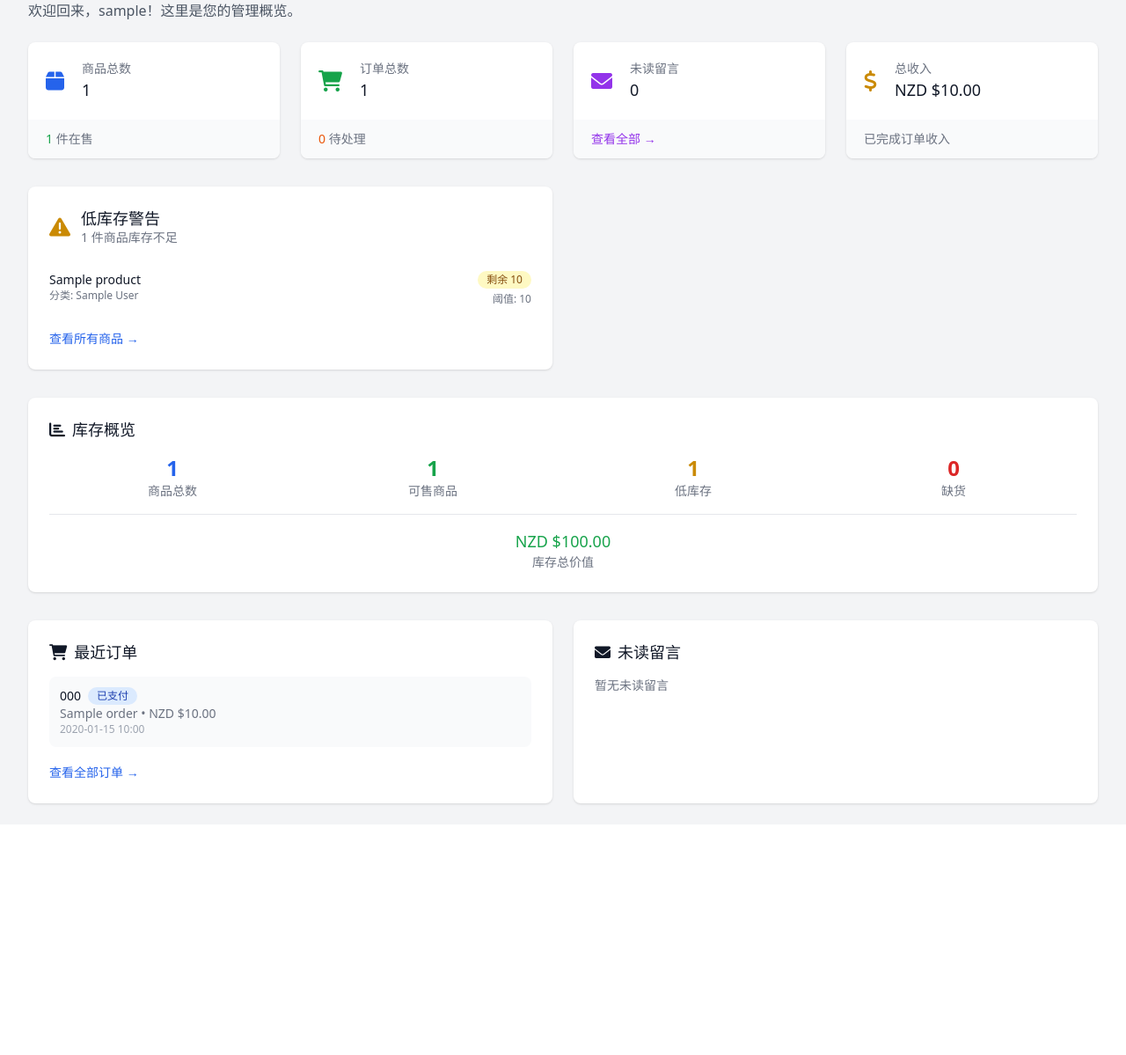
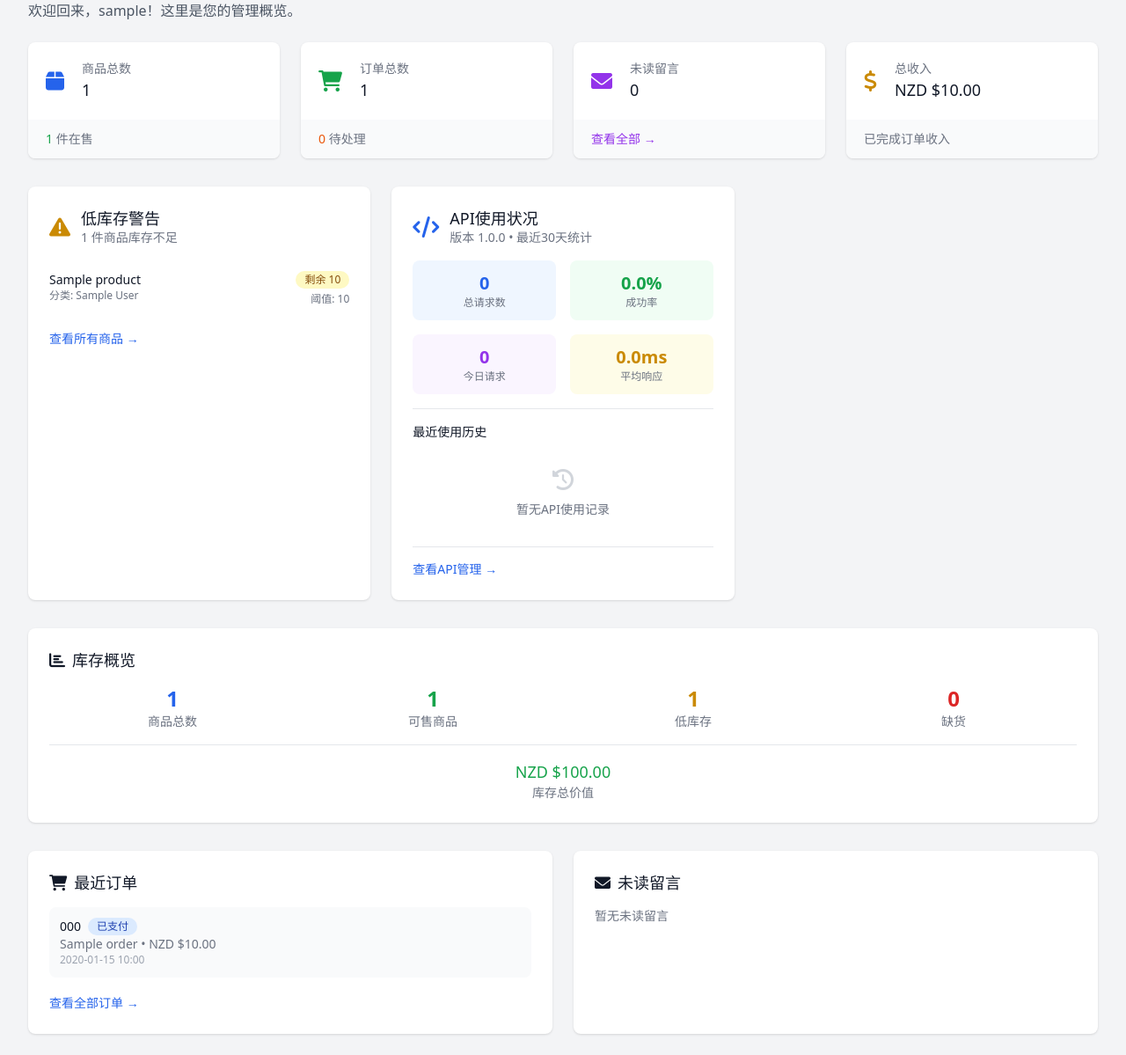
Before and after one commit to sarahliuakl/sarasecondhandstaff, a Flask app: page /admin/dashboard in a window 1280 px wide. Shown: the part 120-1319 px from the top of the page at 88% size. Before the commit the page ends 1037 px from the top, so only its background shows below. Run offline with Flask 3, Linux system fonts and the light colour scheme; a user stored in the database is signed in; tables that the repository leaves empty hold one stand-in row (values such as "Sample post"); some libraries are stand-ins or nearby versions.

Commit message:
实现API使用状况监控和日志记录系统
功能特性:
- 新增APIUsageLog模型用于记录API请求日志
- 实现API使用统计功能，包括总请求数、成功率、响应时间等
- 为所有API端点添加自动日志记录装饰器
- 在管理后台仪表盘添加API使用状况监控区域
- 显示API版本、统计数据和最近10条使用历史
- 增强API管理页面以显示详细的使用信息

技术实现:
- API日志记录包含端点、方法、IP地址、响应状态、处理时间等详细信息
- 自动统计最近30天的API使用数据
- 支持成功率计算和平均响应时间分析
- 在仪表盘低库存警告右侧添加API监控区域
- 提供跳转到API管理页面的便捷链接

```diff
--- a/src/admin/routes.py
+++ b/src/admin/routes.py
@@ -11,6 +11,7 @@
 from ..models import get_low_stock_products, get_out_of_stock_products, get_inventory_stats
 from ..models import get_sales_stats, get_monthly_sales_trend, get_popular_products, get_customer_stats
 from ..models import get_all_categories, get_category_by_id, create_category
+from ..models import get_api_usage_stats, get_recent_api_logs
 from ..utils import sanitize_user_input, validate_form_data, validate_email_address
 from ..file_upload import upload_image, delete_image, get_image_url
 from ..api_auth import APIKeyManager
@@ -115,12 +116,20 @@
     # 获取未读留言
     unread_messages = Message.query.filter(Message.status == 'unread').limit(5).all()
 
+    # 获取API使用统计数据
+    api_stats = get_api_usage_stats()
+
+    # 获取最近的API使用日志
+    recent_api_logs = get_recent_api_logs(10)
+
     return render_template('admin/dashboard.html',
                          stats=stats,
                          recent_orders=recent_orders,
                          unread_messages=unread_messages,
                          low_stock_products=low_stock_products,
-                         out_of_stock_products=out_of_stock_products)
+                         out_of_stock_products=out_of_stock_products,
+                         api_stats=api_stats,
+                         recent_api_logs=recent_api_logs)
 
 
 @admin.route('/profile', methods=['GET', 'POST'])
@@ -1204,8 +1213,17 @@
         # 检查API Key是否已配置
         api_configured = APIKeyManager.is_api_key_configured()
 
+        # 获取API使用统计数据
+        api_stats = get_api_usage_stats()
+
+        # 获取最近的API使用日志（更多条数用于详细显示）
+        recent_api_logs = get_recent_api_logs(50)
+
         logger.info(f'API管理页面访问 - 管理员: {current_user.username}')
-        return render_template('admin/api_management.html', api_configured=api_configured)
+        return render_template('admin/api_management.html',
+                             api_configured=api_configured,
+                             api_stats=api_stats,
+                             recent_api_logs=recent_api_logs)
 
     except Exception as e:
         logger.error(f'API管理页面加载失败: {str(e)} - 管理员: {current_user.username}')
--- a/src/models.py
+++ b/src/models.py
@@ -1028,3 +1028,150 @@
         db.session.rollback()
         print(f"初始化默认分类失败: {str(e)}")
         return False
+
+
+class APIUsageLog(db.Model):
+    """API使用日志模型 - 记录API请求和使用情况"""
+    __tablename__ = 'api_usage_logs'
+
+    id = db.Column(db.Integer, primary_key=True)
+    endpoint = db.Column(db.String(200), nullable=False)  # API端点
+    method = db.Column(db.String(10), nullable=False)  # HTTP方法
+    ip_address = db.Column(db.String(45))  # 客户端IP地址 (支持IPv6)
+    user_agent = db.Column(db.Text)  # 用户代理字符串
+    api_key_hash = db.Column(db.String(64))  # API密钥哈希(部分显示)
+    request_data = db.Column(db.Text)  # 请求数据(JSON格式)
+    response_status = db.Column(db.Integer)  # 响应状态码
+    response_size = db.Column(db.Integer)  # 响应大小(字节)
+    processing_time = db.Column(db.Float)  # 处理时间(毫秒)
+    error_message = db.Column(db.Text)  # 错误信息
+    success = db.Column(db.Boolean, default=True)  # 请求是否成功
+    created_at = db.Column(db.DateTime, default=datetime.utcnow, index=True)
+
+    def to_dict(self):
+        """转换为字典格式"""
+        return {
+            'id': self.id,
+            'endpoint': self.endpoint,
+            'method': self.method,
+            'ip_address': self.ip_address,
+            'user_agent': self.user_agent,
+            'api_key_hash': self.api_key_hash,
+            'request_data': self.request_data,
+            'response_status': self.response_status,
+            'response_size': self.response_size,
+            'processing_time': self.processing_time,
+            'error_message': self.error_message,
+            'success': self.success,
+            'created_at': self.created_at.isoformat()
+        }
+
+    @classmethod
+    def log_api_request(cls, endpoint, method, ip_address, user_agent=None,
+                       api_key_hash=None, request_data=None, response_status=200,
+                       response_size=0, processing_time=0.0, error_message=None, success=True):
+        """记录API请求日志"""
+        log_entry = cls(
+            endpoint=endpoint,
+            method=method,
+            ip_address=ip_address,
+            user_agent=user_agent,
+            api_key_hash=api_key_hash,
+            request_data=json.dumps(request_data) if request_data else None,
+            response_status=response_status,
+            response_size=response_size,
+            processing_time=processing_time,
+            error_message=error_message,
+            success=success
+        )
+
+        try:
+            db.session.add(log_entry)
+            db.session.commit()
+            return log_entry
+        except Exception as e:
+            db.session.rollback()
+            print(f"记录API日志失败: {str(e)}")
+            return None
+
+    def __repr__(self):
+        return f'<APIUsageLog {self.method} {self.endpoint} - {self.created_at}>'
+
+
+def get_api_usage_stats():
+    """获取API使用统计数据"""
+    try:
+        # 最近30天的统计
+        from datetime import timedelta
+        thirty_days_ago = datetime.utcnow() - timedelta(days=30)
+
+        # 总请求数
+        total_requests = APIUsageLog.query.filter(
+            APIUsageLog.created_at >= thirty_days_ago
+        ).count()
+
+        # 成功请求数
+        successful_requests = APIUsageLog.query.filter(
+            APIUsageLog.created_at >= thirty_days_ago,
+            APIUsageLog.success == True
+        ).count()
+
+        # 失败请求数
+        failed_requests = total_requests - successful_requests
+
+        # 今天的请求数
+        today = datetime.utcnow().date()
+        today_requests = APIUsageLog.query.filter(
+            db.func.date(APIUsageLog.created_at) == today
+        ).count()
+
+        # 平均响应时间
+        avg_response_time = db.session.query(
+            db.func.avg(APIUsageLog.processing_time)
+        ).filter(
+            APIUsageLog.created_at >= thirty_days_ago,
+            APIUsageLog.success == True
+        ).scalar() or 0.0
+
+        # 最常用的端点
+        popular_endpoints = db.session.query(
+            APIUsageLog.endpoint,
+            db.func.count(APIUsageLog.id).label('count')
+        ).filter(
+            APIUsageLog.created_at >= thirty_days_ago
+        ).group_by(APIUsageLog.endpoint).order_by(
+            db.func.count(APIUsageLog.id).desc()
+        ).limit(5).all()
+
+        return {
+            'total_requests': total_requests,
+            'successful_requests': successful_requests,
+            'failed_requests': failed_requests,
+            'today_requests': today_requests,
+            'success_rate': (successful_requests / total_requests * 100) if total_requests > 0 else 0,
+            'avg_response_time': round(avg_response_time, 2),
+            'popular_endpoints': [{'endpoint': ep, 'count': count} for ep, count in popular_endpoints]
+        }
+    except Exception as e:
+        print(f"获取API统计数据失败: {str(e)}")
+        return {
+            'total_requests': 0,
+            'successful_requests': 0,
+            'failed_requests': 0,
+            'today_requests': 0,
+            'success_rate': 0,
+            'avg_response_time': 0,
+            'popular_endpoints': []
+        }
+
+
+def get_recent_api_logs(limit=10):
+    """获取最近的API使用日志"""
+    try:
+        logs = APIUsageLog.query.order_by(
+            APIUsageLog.created_at.desc()
+        ).limit(limit).all()
+        return logs
+    except Exception as e:
+        print(f"获取API日志失败: {str(e)}")
+        return []
--- a/src/templates/admin/dashboard.html
+++ b/src/templates/admin/dashboard.html
@@ -115,10 +115,9 @@
     </div>
 </div>
 
-<!-- 库存警告 -->
-{% if low_stock_products or out_of_stock_products %}
+<!-- 库存警告和API监控 -->
 <div class="mb-8">
-    <div class="grid grid-cols-1 lg:grid-cols-2 gap-6">
+    <div class="grid grid-cols-1 lg:grid-cols-3 gap-6">
         <!-- 低库存警告 -->
         {% if low_stock_products %}
         <div class="bg-white shadow rounded-lg">
@@ -206,9 +205,84 @@
             </div>
         </div>
         {% endif %}
+
+        <!-- API使用状况监控 -->
+        <div class="bg-white shadow rounded-lg">
+            <div class="px-4 py-5 sm:p-6">
+                <div class="flex items-center mb-4">
+                    <div class="flex-shrink-0">
+                        <i class="fas fa-code text-2xl text-blue-600"></i>
+                    </div>
+                    <div class="ml-3">
+                        <h3 class="text-lg leading-6 font-medium text-gray-900">
+                            API使用状况
+                        </h3>
+                        <p class="text-sm text-gray-500">
+                            版本 1.0.0 • 最近30天统计
+                        </p>
+                    </div>
+                </div>
+
+                <!-- API统计数据 -->
+                <div class="grid grid-cols-2 gap-4 mb-4">
+                    <div class="text-center p-3 bg-blue-50 rounded-lg">
+                        <div class="text-xl font-bold text-blue-600">{{ api_stats.total_requests }}</div>
+                        <div class="text-xs text-gray-500">总请求数</div>
+                    </div>
+                    <div class="text-center p-3 bg-green-50 rounded-lg">
+                        <div class="text-xl font-bold text-green-600">{{ "%.1f"|format(api_stats.success_rate) }}%</div>
+                        <div class="text-xs text-gray-500">成功率</div>
+                    </div>
+                    <div class="text-center p-3 bg-purple-50 rounded-lg">
+                        <div class="text-xl font-bold text-purple-600">{{ api_stats.today_requests }}</div>
+                        <div class="text-xs text-gray-500">今日请求</div>
+                    </div>
+                    <div class="text-center p-3 bg-yellow-50 rounded-lg">
+                        <div class="text-xl font-bold text-yellow-600">{{ api_stats.avg_response_time }}ms</div>
+                        <div class="text-xs text-gray-500">平均响应</div>
+                    </div>
+                </div>
+
+                <!-- 最近API使用历史 -->
+                <div class="border-t border-gray-200 pt-4">
+                    <h4 class="text-sm font-medium text-gray-900 mb-3">最近使用历史</h4>
+                    <div class="space-y-2 max-h-48 overflow-y-auto">
+                        {% if recent_api_logs %}
+                            {% for log in recent_api_logs %}
+                            <div class="flex items-center justify-between py-2 px-3 bg-gray-50 rounded text-xs">
+                                <div class="flex items-center space-x-2">
+                                    <span class="inline-flex items-center px-2 py-0.5 rounded text-xs font-medium
+                                        {% if log.success %}bg-green-100 text-green-800{% else %}bg-red-100 text-red-800{% endif %}">
+                                        {{ log.method }}
+                                    </span>
+                                    <span class="text-gray-900 font-medium">{{ log.endpoint.split('.')[-1] if '.' in log.endpoint else log.endpoint }}</span>
+                                    <span class="text-gray-500">({{ log.response_status }})</span>
+                                </div>
+                                <div class="text-right">
+                                    <div class="text-gray-600">{{ log.processing_time|round(1) }}ms</div>
+                                    <div class="text-gray-400">{{ log.created_at.strftime('%H:%M') }}</div>
+                                </div>
+                            </div>
+                            {% endfor %}
+                        {% else %}
+                            <div class="text-center py-4">
+                                <i class="fas fa-history text-gray-300 text-2xl mb-2"></i>
+                                <p class="text-sm text-gray-500">暂无API使用记录</p>
+                            </div>
+                        {% endif %}
+                    </div>
+                </div>
+
+                <div class="mt-4 pt-3 border-t border-gray-200">
+                    <a href="{{ url_for('admin.api_management') }}"
+                       class="text-sm text-blue-600 hover:text-blue-900">
+                        查看API管理 →
+                    </a>
+                </div>
+            </div>
+        </div>
     </div>
 </div>
-{% endif %}
 
 <!-- 库存统计信息 -->
 <div class="bg-white shadow rounded-lg mb-8">
```
Also changed, not shown: src/api/routes.py (+109 -4 lines), IssuesScreenshots/1.png (added).
